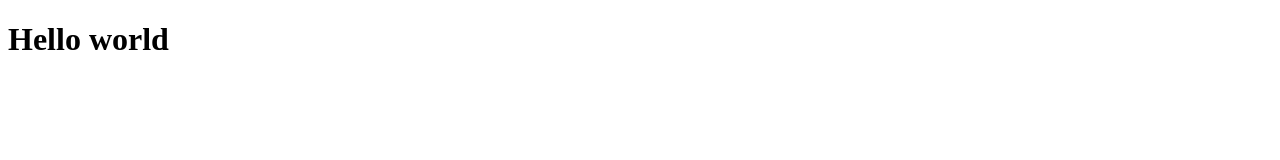
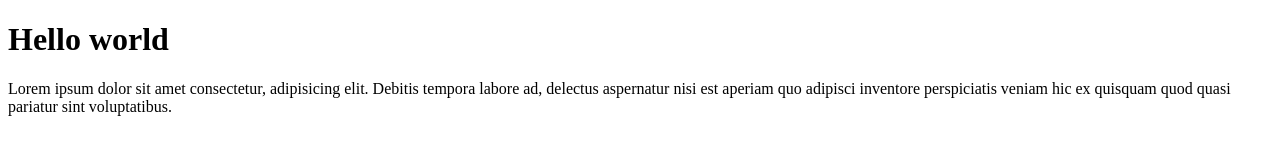
Before and after one commit to SaikalTilekova/cat, a plain HTML site: page index.html in a window 1280 px wide. Drawn offline with Linux system fonts and the light colour scheme.

Commit message:
added div with lorem

```diff
--- a/index.html
+++ b/index.html
@@ -8,5 +8,10 @@
   </head>
   <body>
     <h1>Hello world</h1>
+    <div>
+      Lorem ipsum dolor sit amet consectetur, adipisicing elit. Debitis tempora
+      labore ad, delectus aspernatur nisi est aperiam quo adipisci inventore
+      perspiciatis veniam hic ex quisquam quod quasi pariatur sint voluptatibus.
+    </div>
   </body>
 </html>
```
